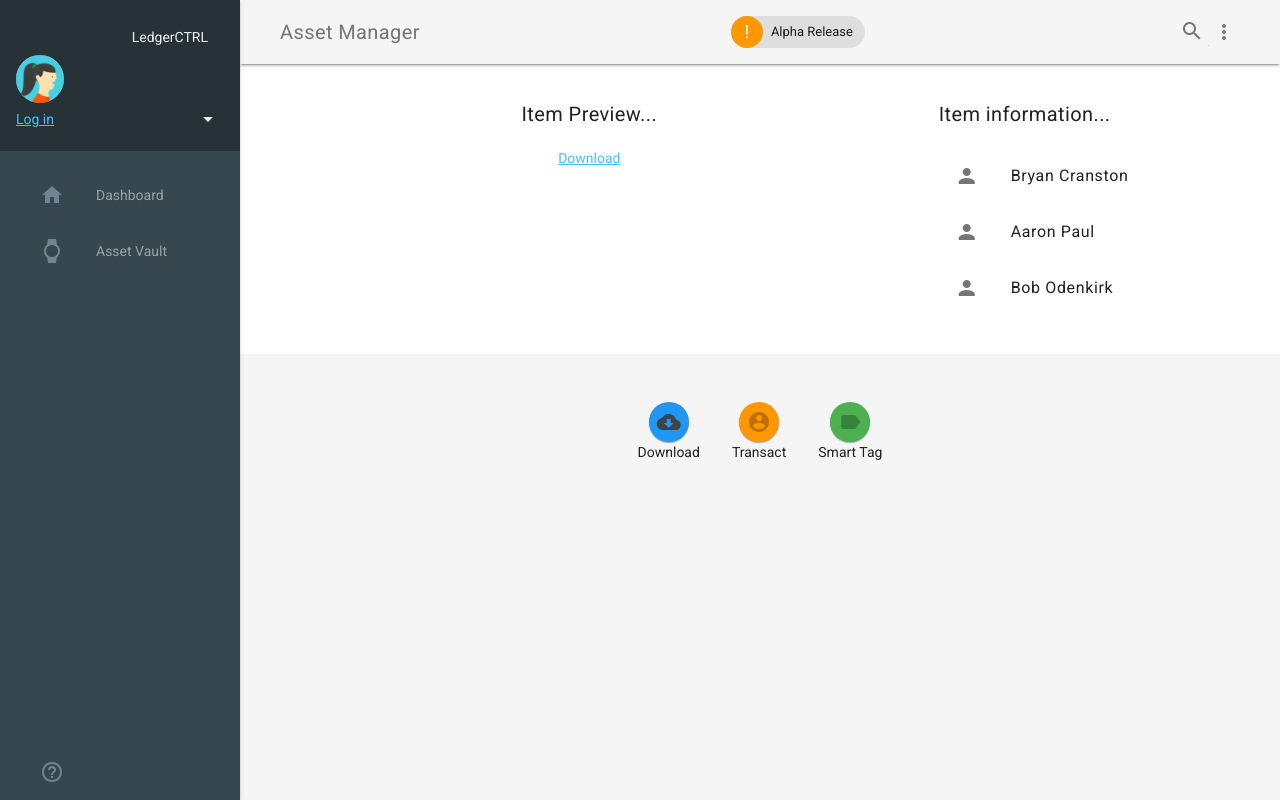
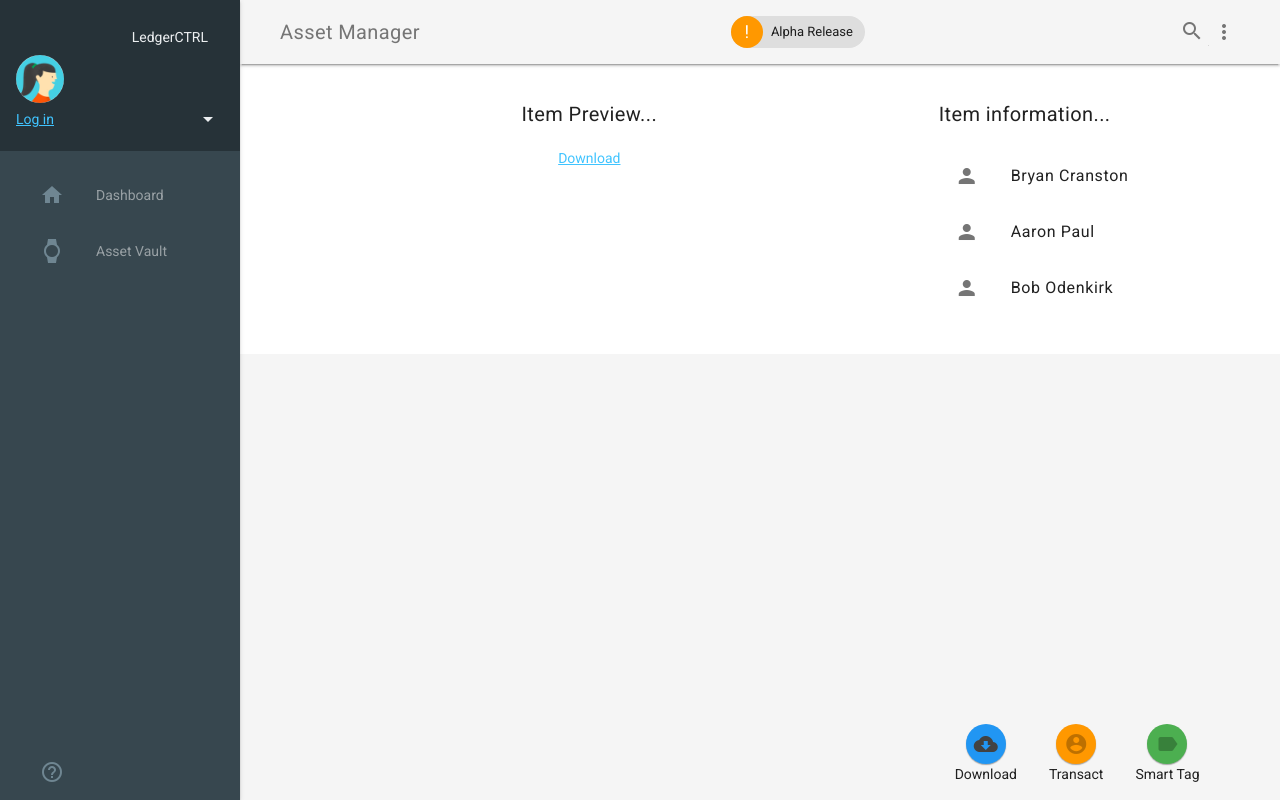
Before and after one commit to BrockSmedley/ledgerCTRL-frontend, a Flask app: page /item/1 in a window 1280 px wide. Run offline with Flask 2, Linux system fonts and the light colour scheme; data that the repository does not hold is empty.

Commit message:
even better buttons
stick to bottom of window

```diff
--- a/app/static/styles.css
+++ b/app/static/styles.css
@@ -290,8 +290,7 @@ container {
 .actionbutton-row {
   display: flex;
   flex-direction: row;
-  padding-top: 32px;
-  justify-content: center;
+
 }
 
 .actionbutton-container {
@@ -300,3 +299,9 @@ container {
   flex-direction: column;
   text-align: center;
 }
+
+.bottom {
+  position: fixed;
+  bottom: 0;
+  width: 100%;
+}
--- a/app/templates/item.jinja
+++ b/app/templates/item.jinja
@@ -35,9 +35,7 @@
             </span>
             </li>
         </ul>
-    </div>
-</div>
-<div class="actionbutton-row">
+        <div class="actionbutton-row bottom">
             <div class="actionbutton-container">
                 <a href="/file/{{ itemhash }}">
                     <button class="mdl-button mdl-js-button mdl-button--fab mdl-button--mini-fab mdl-button--colored mdl-color--blue">
@@ -63,5 +61,8 @@
                 <span>Smart Tag</span>
             </div>
         </div>
+    </div>
+</div>
+
 
 {% endblock %}
```
Lines whose indentation alone changed are shown as unchanged.
